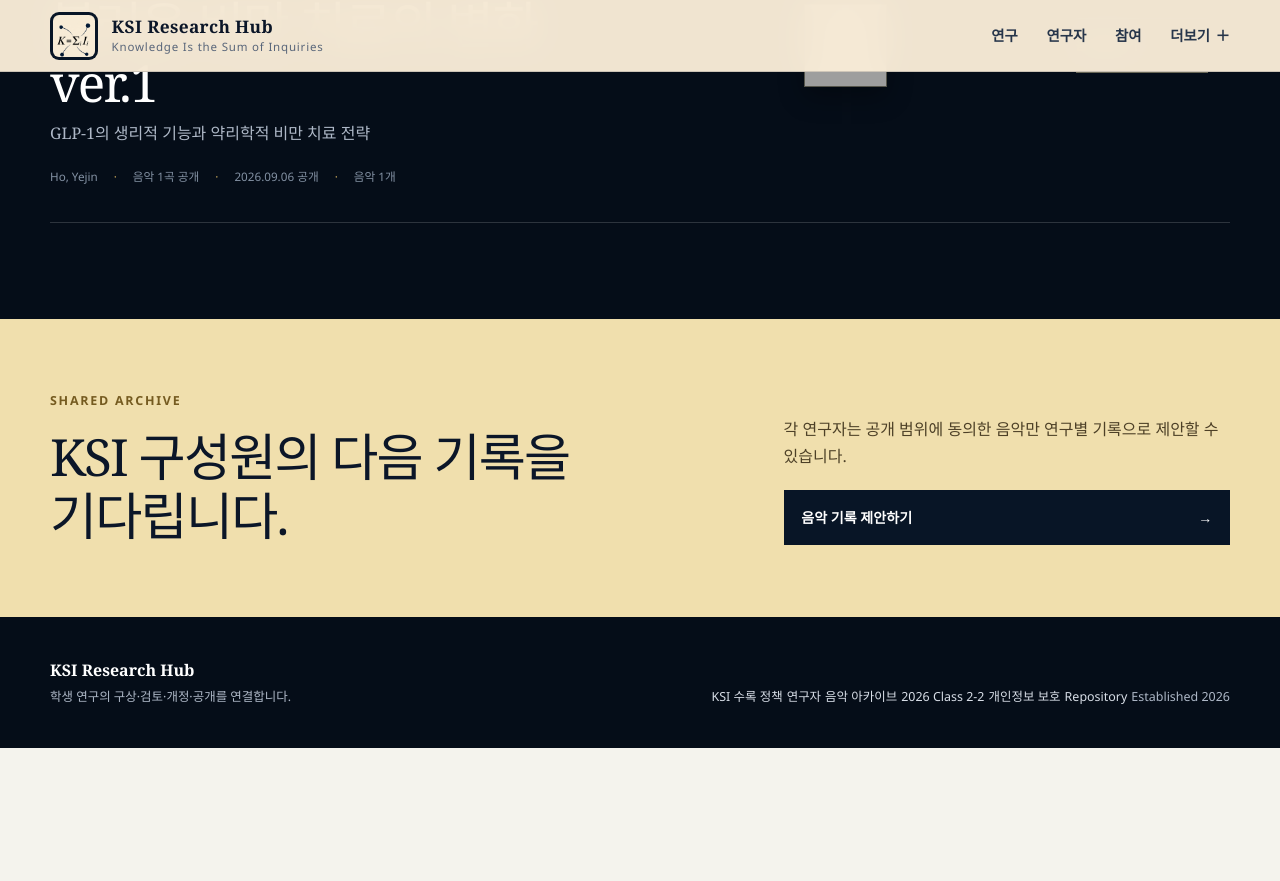
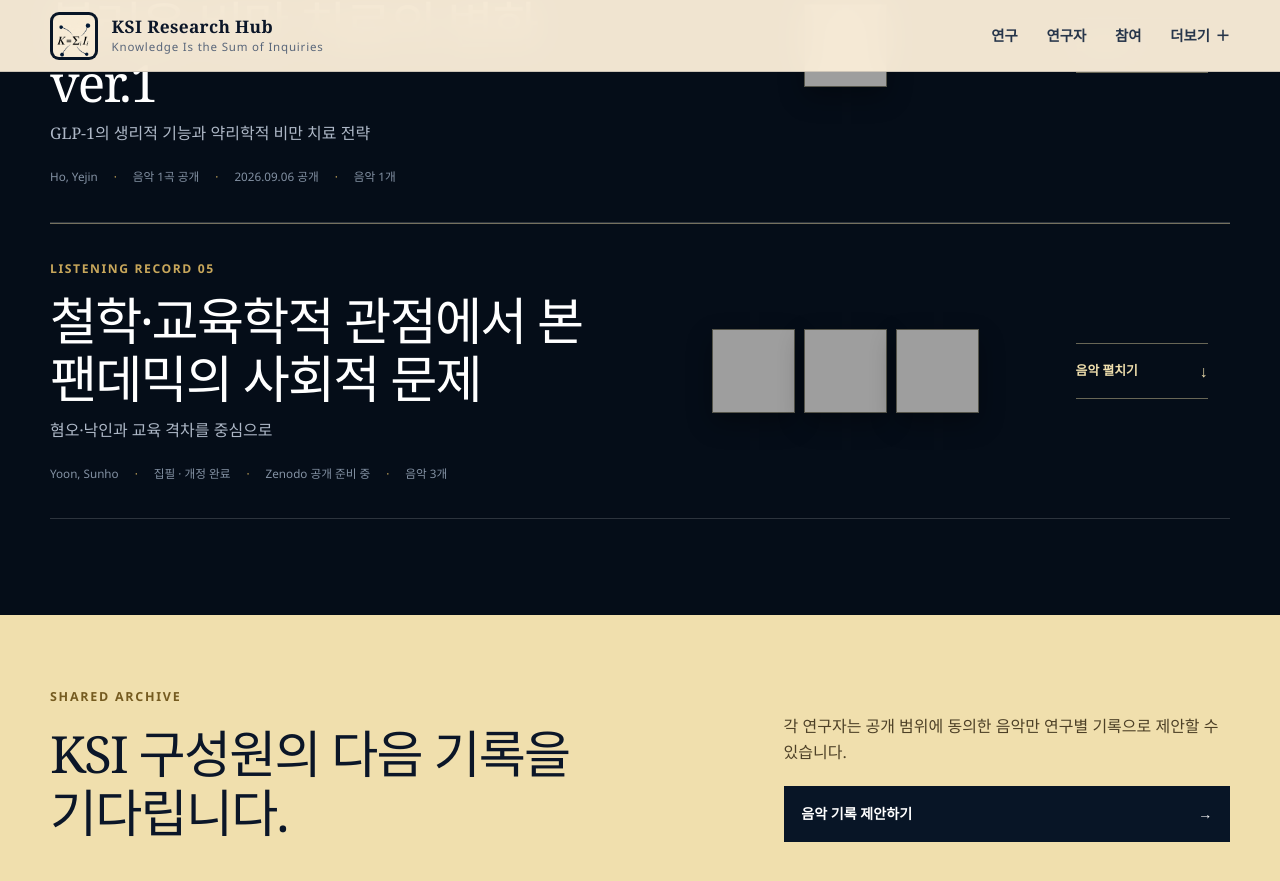
Before and after one commit to SunhoYoon-Hub/KSI-Research-Hub, a Jekyll site: the page built from docs/listening.md, in a window 1280 px wide and 900 px high, scrolled down 1462 px. Shown: the top 881 px of the window. Built offline with Jekyll 4.4.1, drawn with Linux system fonts in a browser that asks for light colours; before the commit the page ends 2210 px from its top, so only the background shows below that; grey boxes are pictures that could not be loaded.

Commit message:
융합세션 팬데믹 개인 연구와 음악 기록 추가
Zenodo 공개 전 연구 카드를 공개 준비 상태로 추가하고 Apple Music 기반 Listening Record 05를 연결합니다.

```diff
--- a/docs/_data/listening.yml
+++ b/docs/_data/listening.yml
@@ -90,3 +90,37 @@
       cover_url: "https://static.vocadb.net/img/Album/mainOrig/2094.jpg?v=16"
       platform: "Apple Music"
       music_url: "https://music.apple.com/jp/song/%E3%83%A4%E3%83%B3%E3%82%AD%E3%83%BC%E3%83%9C%E3%83%BC%E3%82%A4-%E3%83%A4%E3%83%B3%E3%82%AD%E3%83%BC%E3%82%AC%E3%83%BC%E3%83%AB/656611365"
+
+- id: pandemic-social-problems
+  code: "Listening Record 05"
+  title: "철학·교육학적 관점에서 본 팬데믹의 사회적 문제"
+  subtitle: "혐오·낙인과 교육 격차를 중심으로"
+  researcher: "Yoon, Sunho"
+  research_url:
+  stage: "집필 · 개정 완료"
+  record_order: 5
+  publication_date:
+  publication_label: "Zenodo 공개 준비 중"
+  albums:
+    - title: "May It Never Falter"
+      artist: "glaive"
+      year: "2024"
+      format: "Album"
+      initial: true
+      cover_url: "https://is1-ssl.mzstatic.com/image/thumb/Music211/v4/a0/f0/b2/a0f0b2a0-672e-07ae-f3ad-4655b84f5fcc/5034644139319.jpg/1200x1200bf-60.jpg"
+      platform: "Apple Music"
+      music_url: "https://music.apple.com/kr/album/may-it-never-falter/1771890672"
+    - title: "star"
+      artist: "2hollis"
+      year: "2025"
+      format: "Album"
+      cover_url: "https://is1-ssl.mzstatic.com/image/thumb/Music211/v4/3a/da/c0/3adac065-136d-d93c-edc8-fdfa4a744b7f/25UMGIM44740.rgb.jpg/1200x1200bf-60.jpg"
+      platform: "Apple Music"
+      music_url: "https://music.apple.com/kr/album/star/1803726233"
+    - title: "Trees (feat. zootzie & Chanel Rose)"
+      artist: "kurtains"
+      year: "2020"
+      format: "Single"
+      cover_url: "https://geo-media.beatsource.com/image_size/1400x1400/6/1/8/618b45de-875b-445e-979e-b30a8741e724.jpg"
+      platform: "Apple Music"
+      music_url: "https://music.apple.com/kr/album/trees-feat-zootzie-chanel-rose-single/1548508432"
--- a/docs/_data/projects.yml
+++ b/docs/_data/projects.yml
@@ -122,6 +122,30 @@
   listening_record: reserved
   featured: false
 
+- id: pandemic-social-problems
+  title: "철학·교육학적 관점에서 본 팬데믹의 사회적 문제"
+  card_title_lines:
+    - "철학·교육학적 관점에서 본"
+    - "팬데믹의 사회적 문제"
+  subtitle: "혐오·낙인과 교육 격차를 중심으로"
+  researcher_id: yoon-s
+  researcher: "Yoon, Sunho"
+  fields:
+    - "사회철학"
+    - "교육학"
+  keywords:
+    - "팬데믹"
+    - "혐오표현"
+    - "사회적 낙인"
+    - "교육 격차"
+    - "실질적 평등"
+  stage: drafting
+  status_label: "v1.0 공개 준비"
+  description: "팬데믹 과정의 혐오·낙인과 원격수업의 교육 격차를 철학·교육학적으로 분석합니다."
+  zenodo_url:
+  listening_record: available
+  featured: false
+
 - id: rawls-theory-of-justice-reading
   title: "롤스 『정의론』 독서 탐구"
   card_title_lines:
--- a/docs/listening.md
+++ b/docs/listening.md
@@ -73,7 +73,11 @@ extra_js: /assets/js/listening-carousel.js
         </div>
         <div class="record-context-links">
           <a href="{{ '/' | relative_url }}#{{ record.id }}">KSI 연구 카드 보기 <span aria-hidden="true">→</span></a>
+          {% if record.research_url %}
           <a href="{{ record.research_url }}">Zenodo 공개본 <span aria-hidden="true">↗</span></a>
+          {% else %}
+          <span class="pending-link">Zenodo 공개 준비 중</span>
+          {% endif %}
         </div>
       </div>
 
```
Also changed, not shown: research/projects.yml (+11 -0 lines), README.md.
